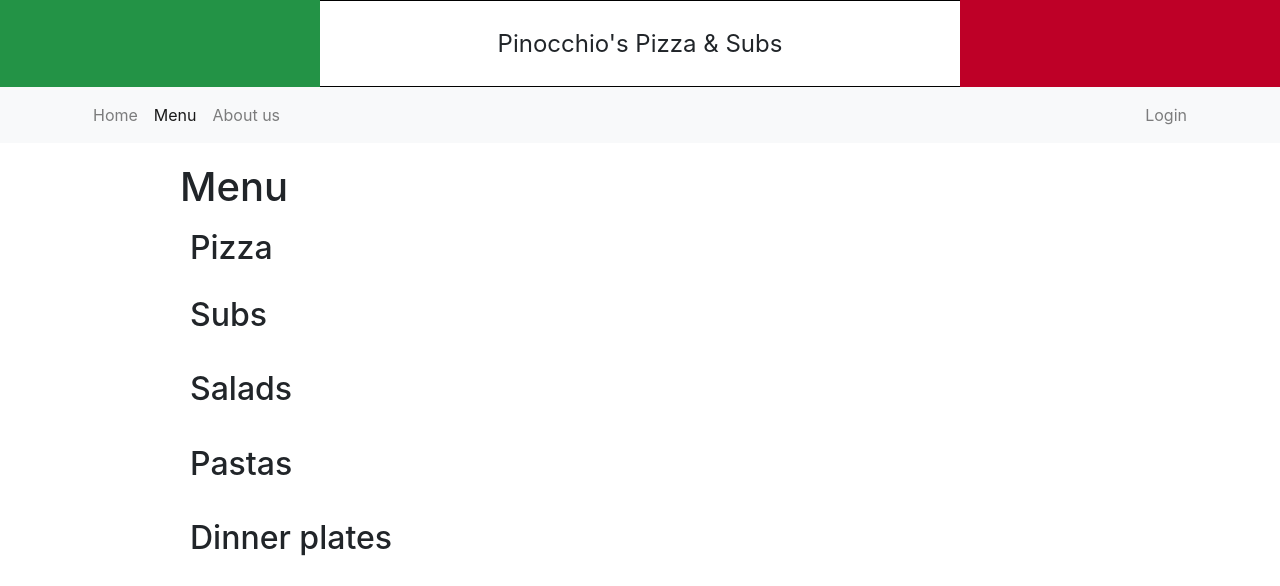
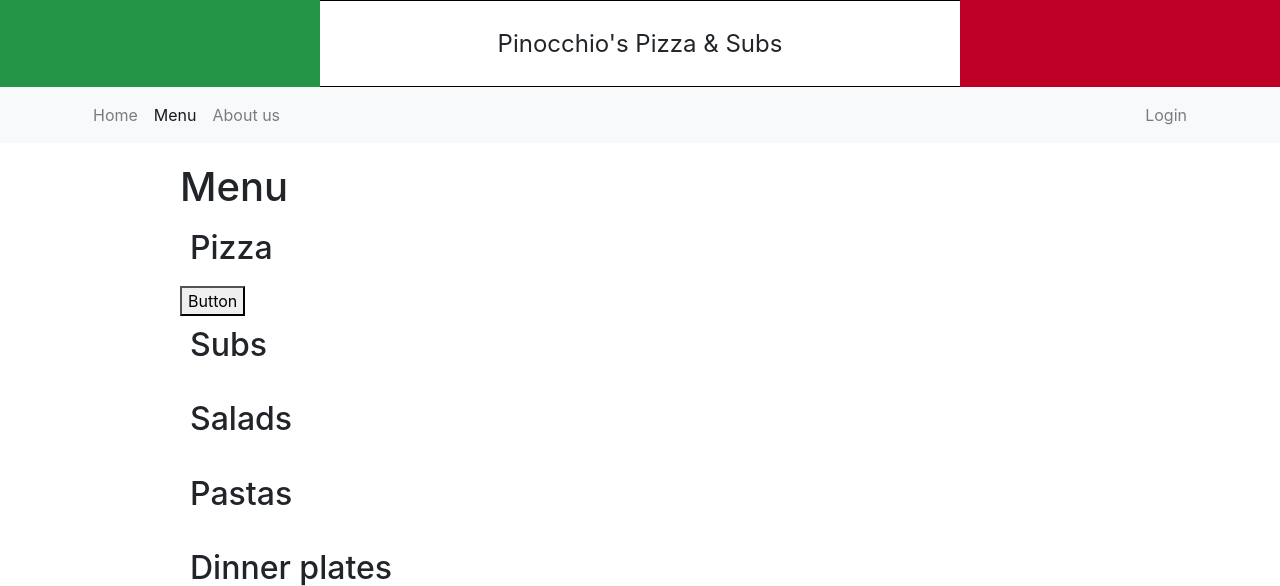
Before and after one commit to ArturBa/CS50-s-Web-Programming-with-Python-and-JavaScript, a Django app: page /menu in a window 1280 px wide. Shown: the top 586 px of the page. Run offline with Django 3.2, Linux system fonts and the light colour scheme; data that the repository does not hold is empty; style sheets or scripts are compiled from the project's sources; some libraries are stand-ins or nearby versions.

Commit message:
Add pizza buttons to make order

```diff
--- a/orders/static/orders/js/menu.js
+++ b/orders/static/orders/js/menu.js
@@ -4,13 +4,14 @@ $(document).ready(() => {
 
     document.querySelectorAll('.add-menu').forEach(button => {
         button.onclick = () => {
-            console.log('hi');
+            console.log(button.dataset.large);
             $.ajax({
                 type: 'POST',
                 url: 'add/',
                 data: {
                     type: button.dataset.type,
                     id: button.dataset.id,
+                    large: button.dataset.large,
                     csrfmiddlewaretoken: csrftoken,
                 },
                 success: function () {
--- a/orders/static/orders/style/main.scss
+++ b/orders/static/orders/style/menu.scss
@@ -4,7 +4,7 @@
   background-color: $green;
   border-radius: 20px;
   position: fixed;
-  top: 10%;
+  top: 15%;
   right: 7%;
   padding: 20px;
   opacity: 0;
--- a/orders/templates/orders/menu.html
+++ b/orders/templates/orders/menu.html
@@ -2,7 +2,7 @@
 {% load static %}
 
 {% block head %}
-    <link rel="stylesheet" href="{% static 'orders/style/main.css' %}"/>
+    <link rel="stylesheet" href="{% static 'orders/style/menu.css' %}"/>
     <script src="{% static 'orders/js/menu.js' %}"></script>
 {% endblock %}
 
@@ -15,6 +15,7 @@
 {% block content %}
     <h1>Menu</h1>
     <h2>Pizza</h2>
+    <button class="add-menu" data-type="pizza" data-id="1">Button</button>
     {% for pizza_type in pizza %}
         <h3>{{ pizza_type }}</h3>
         <table>
@@ -26,7 +27,9 @@
                     <td> {{ pizza_.name }} </td>
                     <td> {{ pizza_.large_price }}
                         {% if request.user.is_authenticated %}
-                            <button class="add-menu" data-type="pizza" data-id="{{ pizza_.id }}">Button</button>
+                            <button class="add-menu" data-type="pizza" data-large="False" data-id="{{ pizza_.id }}">
+                                Button
+                            </button>
                         {% endif %}
                     </td>
                     <td> {{ pizza_.small_price }} </td>
--- a/orders/views.py
+++ b/orders/views.py
@@ -85,12 +85,11 @@ def add(request):
     if request.method != 'POST':
         return HttpResponse('', status=400)
     try:
-        id = request.POST['id']
         type = request.POST['type']
         if type == "pizza":
             add_pizza(request)
-        elif type == "sub":
-            add_sub(request)
+        # elif type == "sub":
+        #     add_sub(request)
         print(f'{type}: {id}')
         return HttpResponse('', status=200)
     except Exception as exception:
@@ -100,7 +99,16 @@ def add(request):
 
 def add_pizza(request):
     id = request.POST['id']
-    print(f'Pizza: {id}')
+    if request.POST['large'] == 'False':
+        large = False
+    else:
+        large = True
+    pizza_order = PizzaOrder.objects.create(pizza_id=Pizza.objects.get(id=id), large=large)
+    pizza_order.save()
+    status = OrderStatus.objects.get_or_create(name="cart")[0]
+    cart = Order.objects.get_or_create(user_id=request.user, status=status)[0]
+    cart.pizza_order.add(pizza_order)
+    cart.save()
 
 
 def add_sub(request):
```
Also changed, not shown: orders/templates/orders/cart.html (+8 -12 lines).
